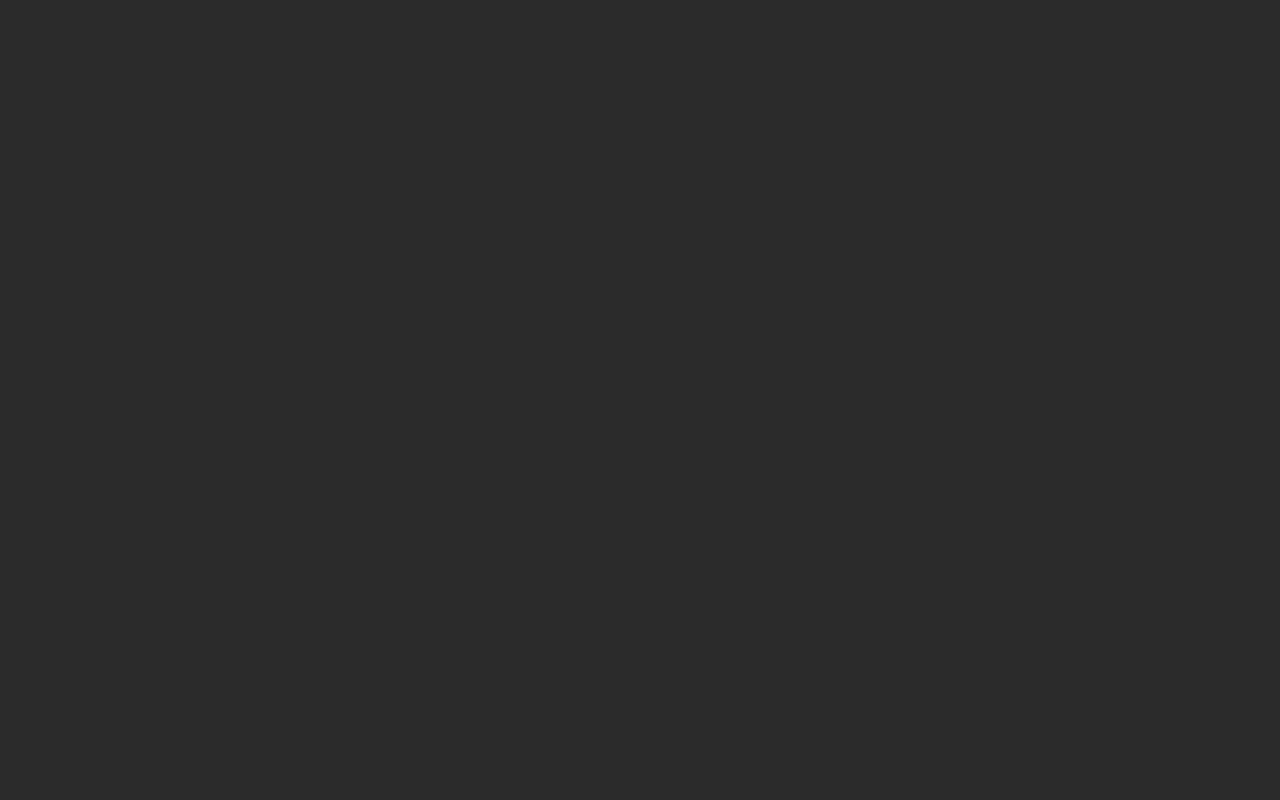
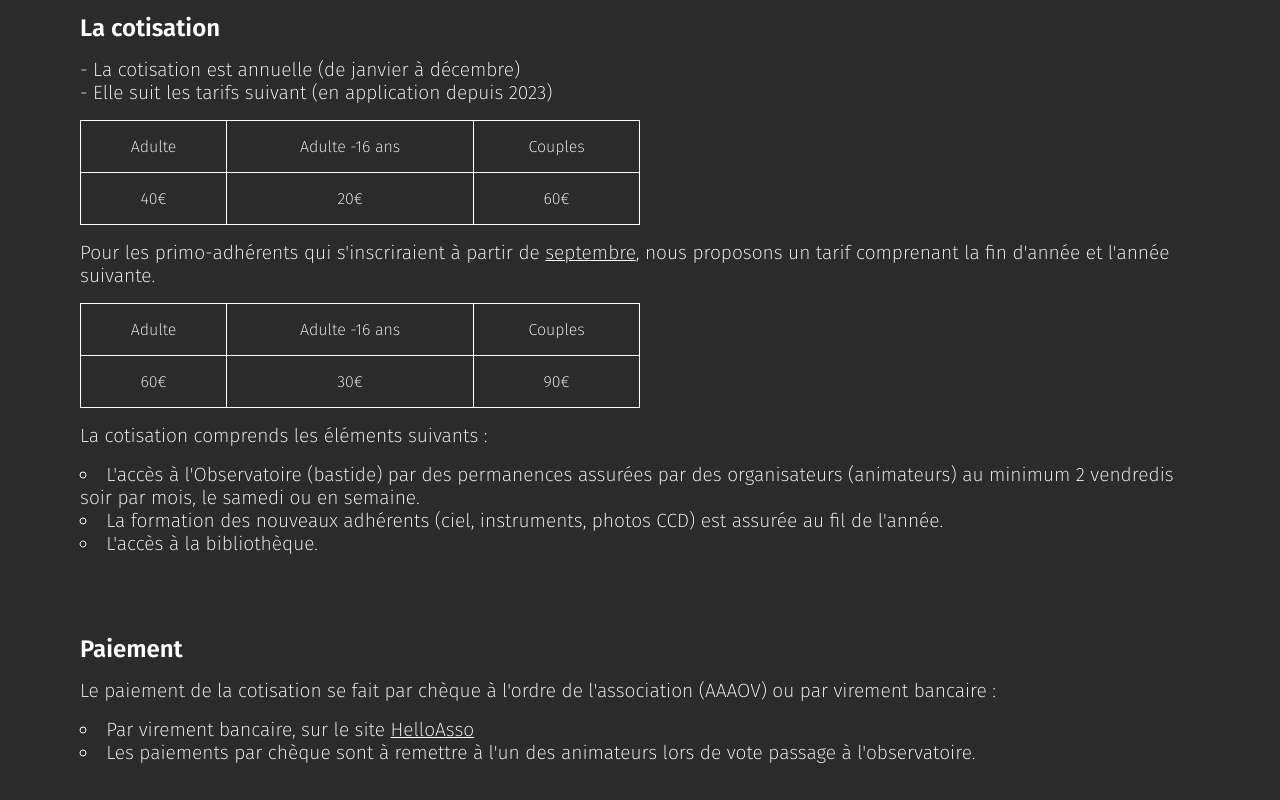
Before and after one commit to EloxFire/AAAOV, a Next.js app: page /rejoindre in a window 1280 px wide. Shown: the part 420-1220 px from the top of the page. Built offline with nearby package versions, Linux system fonts and the light colour scheme.

Commit message:
Added pricing part

```diff
--- a/src/pages/rejoindre.tsx
+++ b/src/pages/rejoindre.tsx
@@ -2,6 +2,7 @@ import React from 'react'
 import AAAOV_LOGO from '/public/images/AAAOV_logo.svg'
 import Navbar from '../components/Navbar'
 import joinStyles from '../styles/pages/Join.module.scss'
+import Footer from '../components/Footer'
 
 export default function rejoindre() {
   return (
@@ -17,8 +18,76 @@ export default function rejoindre() {
       <div className={joinStyles.join}>
         <h1>Passionnés d&apos;astronomie ? Adhérez à l&apos;association.</h1>
         <p className={joinStyles.subtitle}>Etre adhérent c&apos;est quoi ?</p>
-        <p>Les Astronomes Amateurs Aixois de l&apos;Observatoire de Vauvenargues accueillent les personnes qui désirent pratiquer l&apos;astronomie dans un environnement dédié à cette activité.Pour tout renseignement supplémentaire prendre contact avec notre bureau.</p>
+        <p className={joinStyles.text}>Les Astronomes Amateurs Aixois de l&apos;Observatoire de Vauvenargues accueillent les personnes qui désirent pratiquer l&apos;astronomie dans un environnement dédié à cette activité.<br></br>Pour tout renseignement supplémentaire prendre contact avec notre bureau.</p>
+
+        <div className={joinStyles.contentContainer}>
+          <h2 className={joinStyles.contentHeader}>La cotisation</h2>
+          <p className={joinStyles.text}>- La cotisation est annuelle (de janvier à décembre)</p>
+          <p className={joinStyles.text}>- Elle suit les tarifs suivant (en application depuis 2023)</p>
+          <table className="GeneratedTable">
+            <thead>
+              <tr>
+                <th>Adulte</th>
+                <th>Adulte -16 ans</th>
+                <th>Couples</th>
+              </tr>
+            </thead>
+            <tbody>
+              <tr>
+                <td>40€</td>
+                <td>20€</td>
+                <td>60€</td>
+              </tr>
+            </tbody>
+          </table>
+          <p className={joinStyles.text}>Pour les primo-adhérents qui s&apos;inscriraient à partir de <u>septembre</u>, nous proposons un tarif comprenant la fin d&apos;année et l&apos;année suivante.</p>
+          <table className="GeneratedTable">
+            <thead>
+              <tr>
+                <th>Adulte</th>
+                <th>Adulte -16 ans</th>
+                <th>Couples</th>
+              </tr>
+            </thead>
+            <tbody>
+              <tr>
+                <td>60€</td>
+                <td>30€</td>
+                <td>90€</td>
+              </tr>
+            </tbody>
+          </table>
+          <p className={joinStyles.text}>La cotisation comprends les éléments suivants :</p>
+          <ul className={joinStyles.list}>
+            <li className={joinStyles.text}>
+              L&apos;accès à l&apos;Observatoire (bastide) par des permanences assurées par des organisateurs (animateurs) au minimum 2 vendredis soir par mois, le samedi ou en semaine.
+            </li>
+            <li className={joinStyles.text}>
+              La formation des nouveaux adhérents (ciel, instruments, photos CCD) est assurée au fil de l&apos;année.
+            </li>
+            <li className={joinStyles.text}>
+              L&apos;accès à la bibliothèque.
+            </li>
+          </ul>
+        </div>
+        <div className={joinStyles.contentContainer}>
+          <h2 className={joinStyles.contentHeader}>Paiement</h2>
+          <p className={joinStyles.text}>Le paiement de la cotisation se fait par chèque à l&apos;ordre de l&apos;association (AAAOV) ou par virement bancaire :</p>
+          <ul className={joinStyles.list}>
+            <li className={joinStyles.text}>
+              Par virement bancaire, sur le site <a className={joinStyles.link} href="https://www.helloasso.com/associations/astronomes-amateurs-aixois-observatoire-de-vauvenargues-aaaov" target={'_blank'}>HelloAsso</a>
+            </li>
+            <li className={joinStyles.text}>
+              Les paiements par chèque sont à remettre à l&apos;un des animateurs lors de vote passage à l&apos;observatoire.
+            </li>
+          </ul>
+        </div>
+        <div className={joinStyles.contentContainer}>
+          <h2 className={joinStyles.contentHeader}>Liens utiles</h2>
+          <p className={joinStyles.text}>Voici quelques liens utiles sur l&apos;association :</p>
+        </div>
       </div>
+      <Footer />
     </>
   )
 }
--- a/src/styles/globals.scss
+++ b/src/styles/globals.scss
@@ -19,3 +19,35 @@ body {
 h1 {
   font-weight: 600;
 }
+
+table.GeneratedTable {
+  width: 50%;
+  // background-color: #ffffff;
+  border-collapse: collapse;
+  border-width: 1px;
+  border-color: $white;
+  border-style: solid;
+  color: #000000;
+  color: $white;
+  margin-top: 2vh;
+  margin-bottom: 2vh;
+}
+
+table.GeneratedTable td,
+table.GeneratedTable th {
+  border-width: 1px;
+  border-color: $white;
+  border-style: solid;
+  padding: 3px;
+  padding: 1rem;
+  text-align: center;
+}
+
+table.GeneratedTable thead {
+  background-color: $grey;
+}
+
+li {
+  list-style-position: inside;
+  list-style-type: circle;
+}
--- a/src/styles/pages/Join.module.scss
+++ b/src/styles/pages/Join.module.scss
@@ -4,12 +4,36 @@
   display: flex;
   flex-direction: column;
   padding-top: 25vh;
-  height: 200vh;
+  height: auto;
 
   .subtitle {
     font-size: 1.2rem;
     font-weight: 200;
-    margin-bottom: 5vh;
+    margin-bottom: 2vh;
     margin-top: 1vh;
   }
+
+  .text {
+    font-size: 1.2rem;
+    color: $white;
+  }
+
+  .contentContainer {
+    margin-top: 10vh;
+
+    .contentHeader {
+      font-weight: 600;
+      margin-bottom: 2vh;
+    }
+  }
+
+  .list {
+    padding-top: 2vh;
+  }
+
+  .link {
+    color: $white;
+    text-decoration: underline;
+  }
+
 }
```
